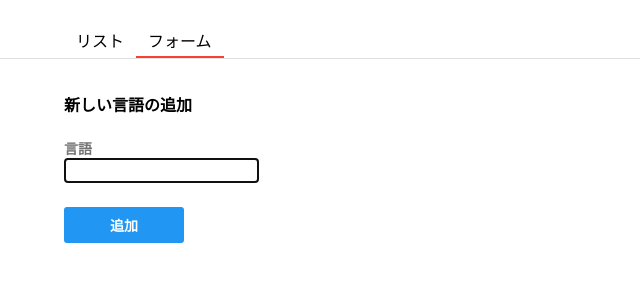
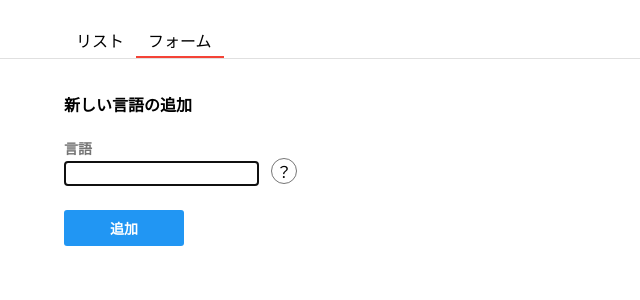
Before and after one commit to yassun-youtube/ReactTutorial, a React (Create React App) app: page / in a window 1280 px wide. Both pictures are taken after a click on the item "フォーム". Shown: the top 300 px of the page, without its empty margins (0-640 px from the left). Built offline with nearby package versions, Linux system fonts and the light colour scheme.

Commit message:
入門10: refを使ったfocus

```diff
--- a/src/Form.js
+++ b/src/Form.js
@@ -3,6 +3,7 @@
 import { Button } from "./components/button";
 import { TabBodyContainer } from "./components/tab-body-container";
 import { FormModal } from "./FormModal";
+import { Hint } from "./Hint";
 
 const Label = styled.label`
   display: flex;
@@ -37,6 +38,7 @@
         <div>
           <Label>言語</Label>
           <Input type="text" value={text} onChange={(e) => setText(e.target.value)} autoFocus/>
+          <Hint />
         </div>
         <ButtonContainer>
           <FormButton>追加</FormButton>
--- /dev/null
+++ b/src/Hint.js
@@ -0,0 +1,55 @@
+import styled from 'styled-components';
+import { useState, useRef, useEffect } from 'react';
+
+const HintContainer = styled.div`
+  position: relative;
+  display: inline-flex;
+  margin-left: 12px;
+`
+
+const HintInner = styled.div`
+  display: flex;
+  justify-content: center;
+  align-items: center;
+  border-radius: 50%;
+  border: 1px solid #757575;
+  width: 24px;
+  height: 24px;
+  cursor: pointer;
+`;
+
+const PopupContainer = styled.div`
+  position: absolute;
+  left: 88%;
+  bottom: 12px;
+  display: flex;
+  justify-content: center;
+  padding: 8px;
+  width: 140px;
+  border: 1px solid black;
+  border-radius: 8px;
+`
+
+export const Hint = () => {
+  const [showPopup, setShowPopup] = useState(false);
+
+  const ref = useRef(null);
+
+  useEffect(() => {
+    if (ref.current) ref.current.focus();
+  })
+  return (
+    <HintContainer>
+      <HintInner onClick={() => setShowPopup(true)}>
+        ？
+      </HintInner>
+      {
+        showPopup && (
+          <PopupContainer ref={ref} onBlur={() => setShowPopup(false)} tabIndex={0}>
+            言語の名前です
+          </PopupContainer>
+        )
+      }
+    </HintContainer>
+  )
+}
```
